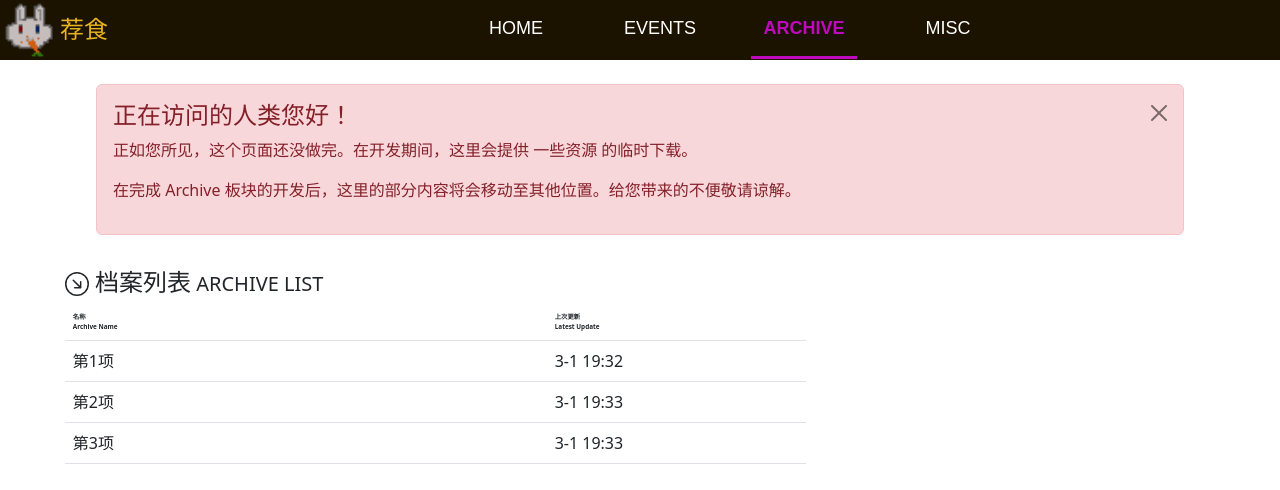
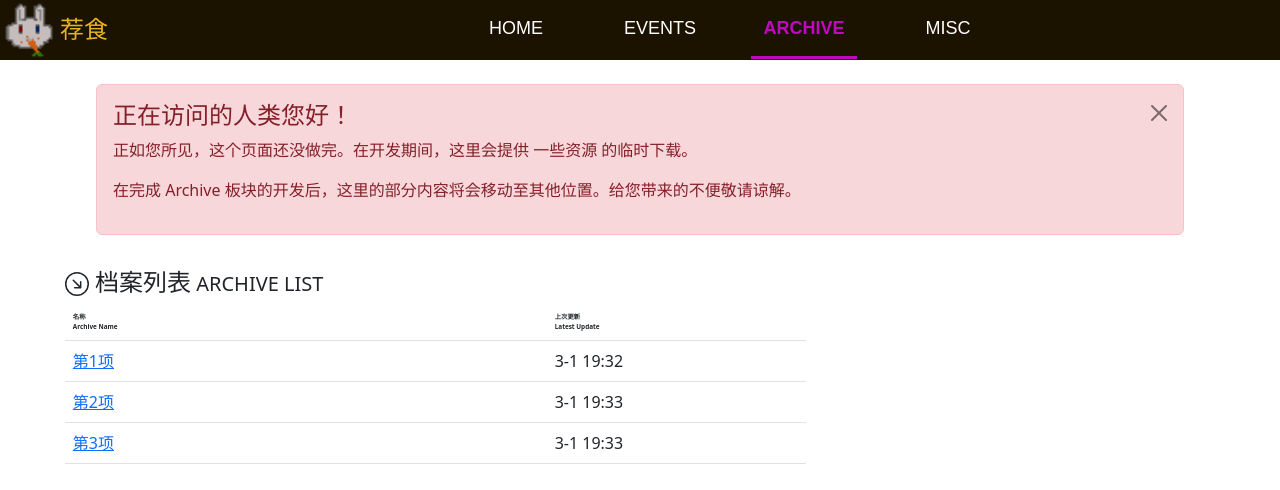
Before and after one commit to RabbltMan/rabbltman.github.io, a React (Create React App) app: page /Archive in a window 1280 px wide. Shown: the top 490 px of the page. Built offline with nearby package versions, Linux system fonts and the light colour scheme.

Commit message:
Outlink test

```diff
--- a/src/components/TableContent.js
+++ b/src/components/TableContent.js
@@ -3,10 +3,14 @@ import React from "react";
 class ArchiveTableContent extends React.Component {
   render() {
     return (
-      <tr>
-        <td>{this.props.itemName}</td>
-        <td>{this.props.updateTime}</td>
-      </tr>
+      <React.Fragment>
+        <tr>
+          <td>
+            <a href="https://www.baidu.com" rel="noreferrer" target="_blank">{this.props.itemName}</a>
+          </td>
+          <td>{this.props.updateTime}</td>
+        </tr>
+      </React.Fragment>
     );
   }
 }
--- a/src/router/index.js
+++ b/src/router/index.js
@@ -6,7 +6,7 @@ import Misc from '../pages/Misc';
 
 const router = createBrowserRouter([
     {
-        path: '/*',
+        path: '/',
         element: <Main />,
     },
     {
```
Also changed, not shown: 1 other file (tests, documents, lock files or other folders).
